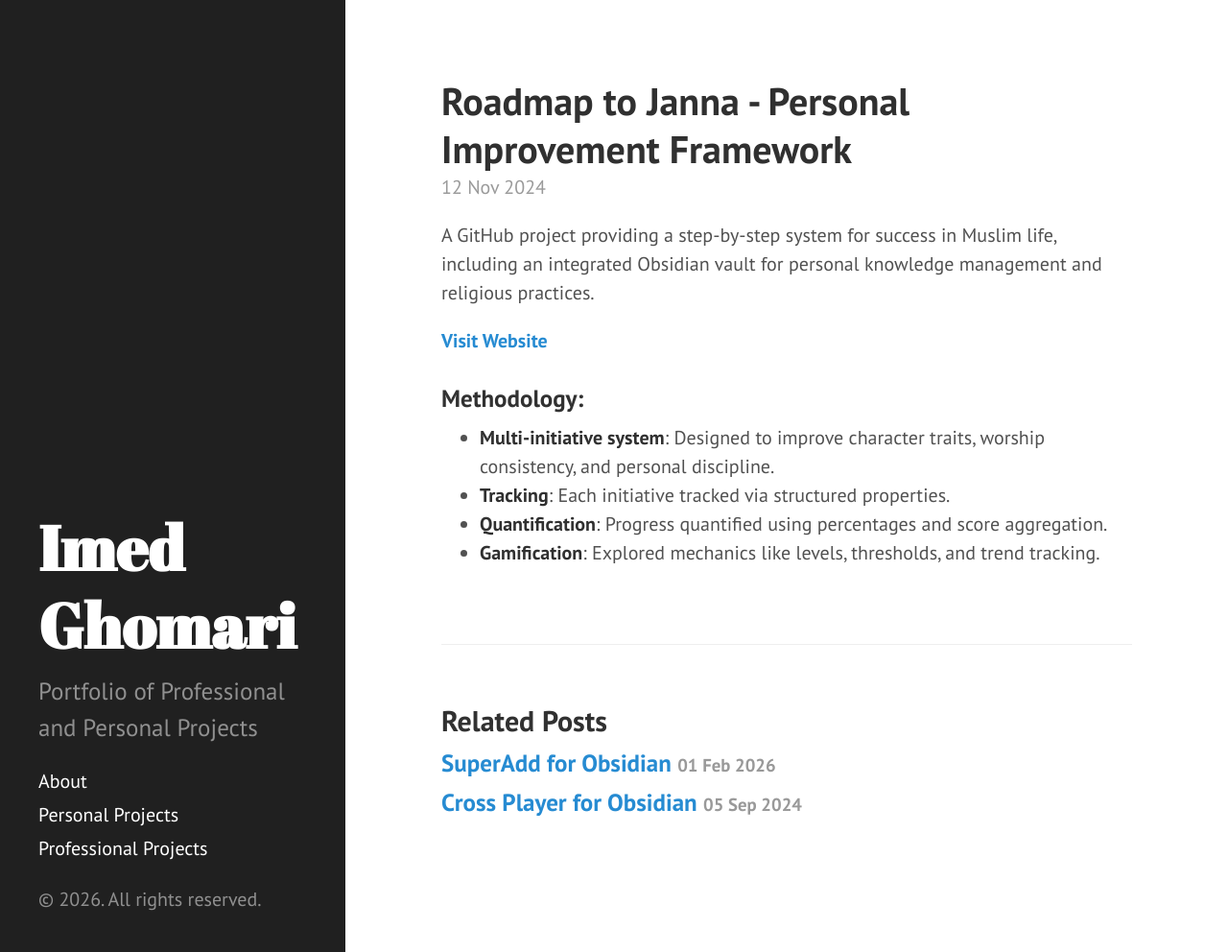
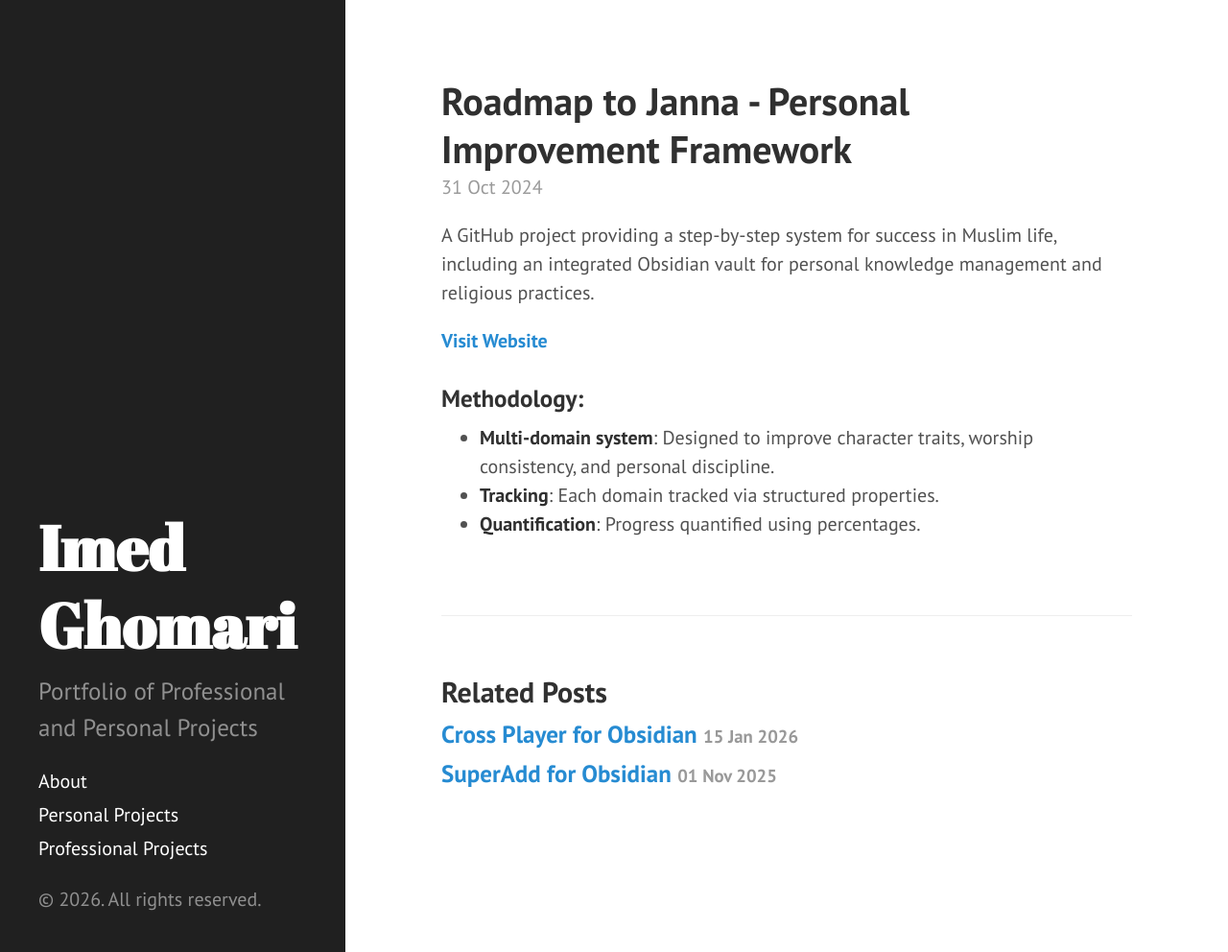
Before and after one commit to imed-ghomari/portfolio, a Jekyll site: the page built from _posts/2024-10-31-roadmap-to-janna.md, in a window 1280 px wide and 992 px high. Shown: the whole window at 96% size. Built offline with Jekyll 4.4.1, drawn with Linux system fonts in a browser that asks for light colours.

Commit message:
changed dates

```diff
--- a/_posts/2024-11-12-roadmap-to-janna.md
+++ b/_posts/2024-10-31-roadmap-to-janna.md
@@ -1,7 +1,7 @@
 ---
 layout: post
 title: Roadmap to Janna - Personal Improvement Framework
-date: 2024-11-12
+date: 2024-10-31
 categories: personal workflow
 ---
 
@@ -10,7 +10,6 @@ A GitHub project providing a step-by-step system for success in Muslim life, inc
 **[Visit Website](https://imed-ghomari.github.io/roadmap-to-janna/)**
 
 ### Methodology:
-- **Multi-initiative system**: Designed to improve character traits, worship consistency, and personal discipline.
-- **Tracking**: Each initiative tracked via structured properties.
-- **Quantification**: Progress quantified using percentages and score aggregation.
-- **Gamification**: Explored mechanics like levels, thresholds, and trend tracking.
+- **Multi-domain system**: Designed to improve character traits, worship consistency, and personal discipline.
+- **Tracking**: Each domain tracked via structured properties.
+- **Quantification**: Progress quantified using percentages.
--- a/_posts/2026-02-01-superadd-for-obsidian.md
+++ b/_posts/2025-11-01-superadd-for-obsidian.md
@@ -1,7 +1,7 @@
 ---
 layout: post
 title: SuperAdd for Obsidian
-date: 2026-02-01
+date: 2025-11-01
 categories: personal productivity
 ---
 
--- a/_posts/2024-09-05-desktop-media-player.md
+++ b/_posts/2026-01-15-desktop-media-player.md
@@ -1,11 +1,11 @@
 ---
 layout: post
 title: Cross Player for Obsidian
-date: 2024-09-05
+date: 2026-01-15
 categories: personal technology
 ---
 
-A powerful media player plugin for Obsidian that transforms a local folder into a managed playback queue. Designed for efficient learning and media consumption, it supports video and audio files with advanced playback controls, YouTube downloading, and storage management.
+A powerful media player plugin for Obsidian that transforms a local folder into a managed playback queue that persists playback across devices. Designed for efficient learning and media consumption, it supports video and audio files with advanced playback controls, YouTube downloading, and storage management.
 
 **[View on GitHub](https://github.com/imed-ghomari/cross-player-obsidian)**
 
```
Also changed, not shown: _posts/2025-09-10-budget-impact-model-rare-disease.md (renamed from _posts/2024-06-20-budget-impact-model-rare-disease.md, +1 -2 lines).
